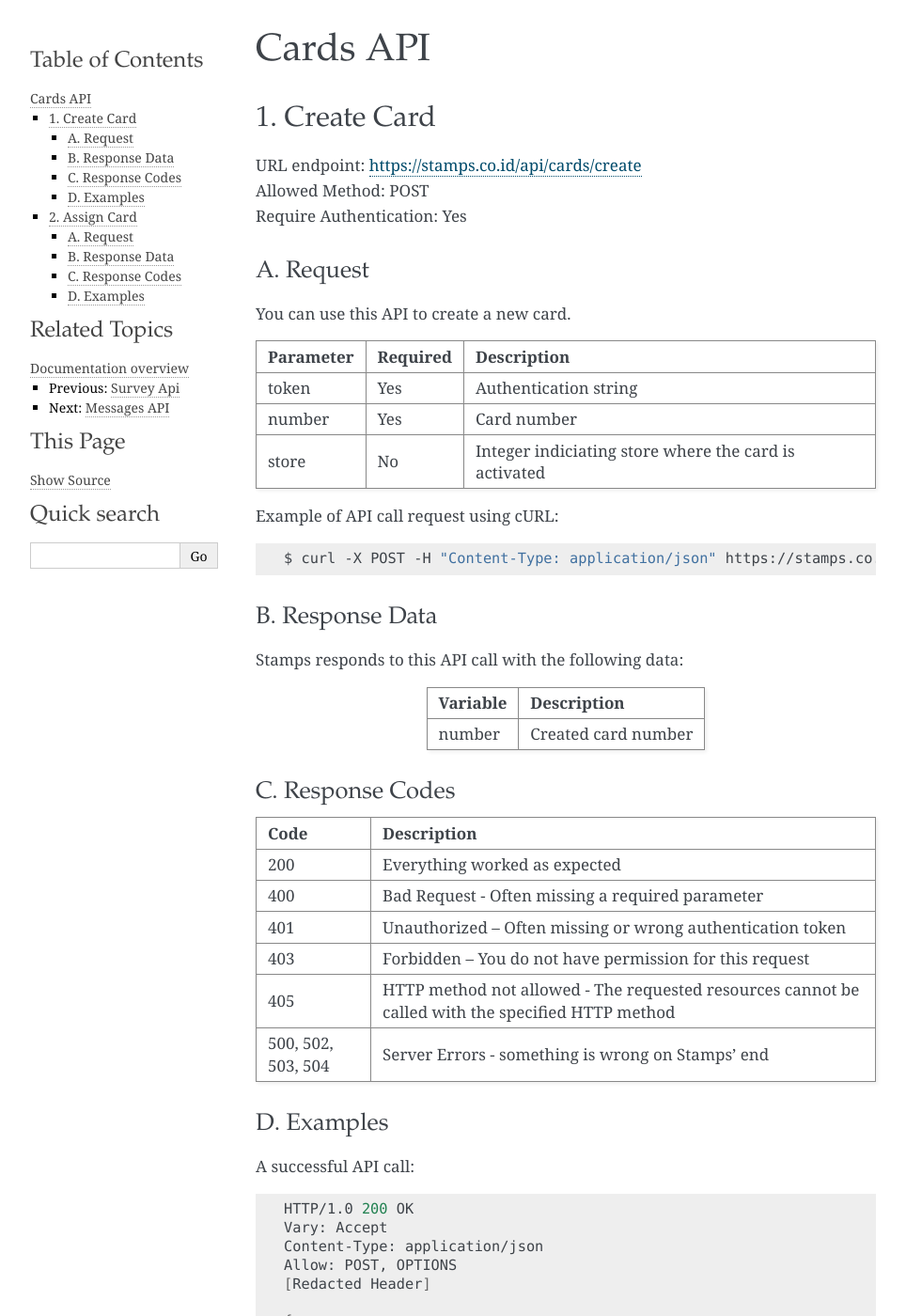
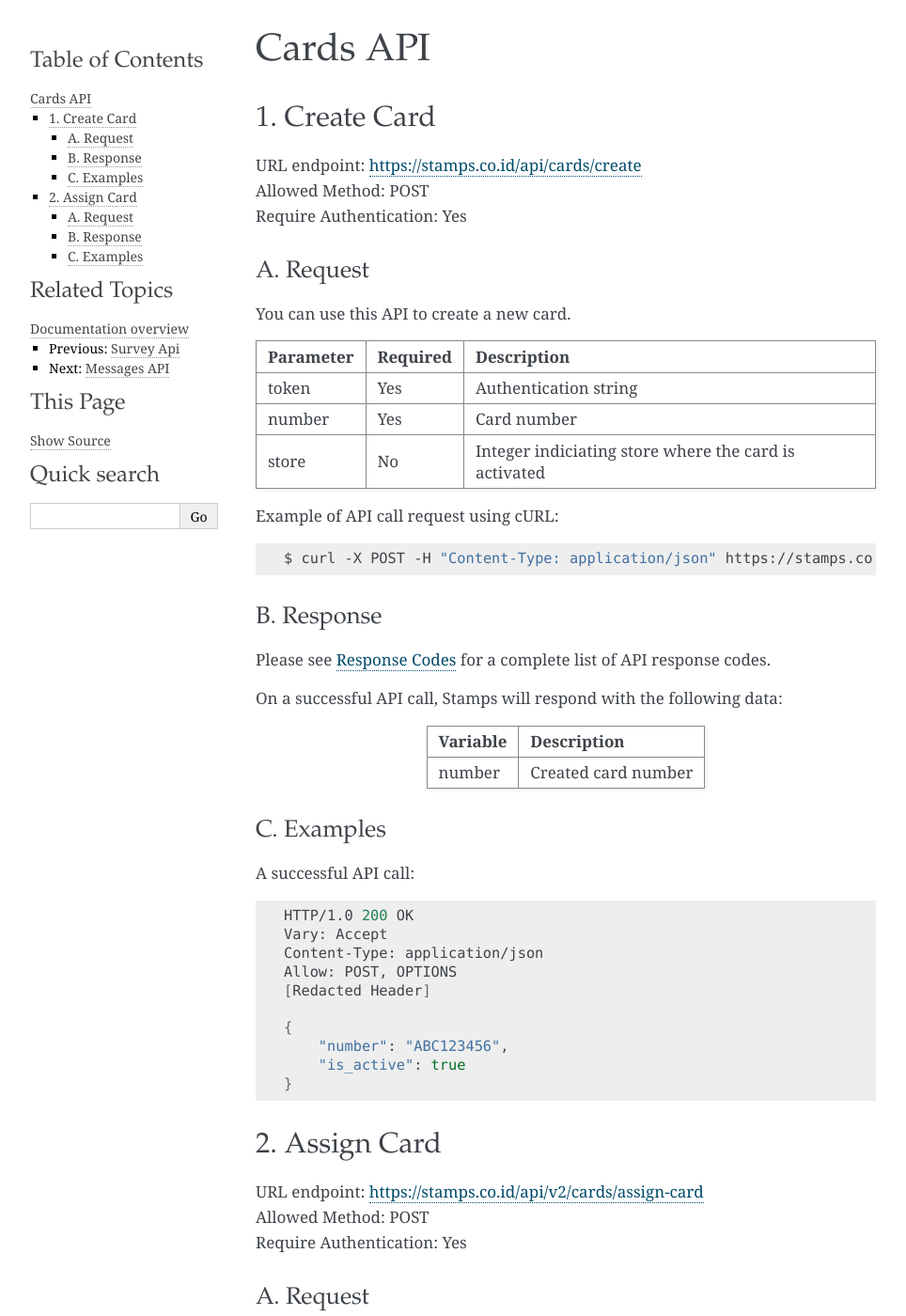
Before and after one commit to ui/stamps-api-docs, a Sphinx documentation site: the page built from source/cards_api.rst, in a window 1280 px wide and 1400 px high. Shown: the whole window at 94% size, without its empty margins (148-1112 px from the left). Built offline with Sphinx 7.4.7, drawn with Linux system fonts in a browser that asks for light colours; some of the changed text lies outside the part shown.

Commit message:
Add response code table in intro page

```diff
--- a/source/cards_api.rst
+++ b/source/cards_api.rst
@@ -28,9 +28,11 @@ Example of API call request using cURL:
     $ curl -X POST -H "Content-Type: application/json" https://stamps.co.id/api/cards/create -i -d '{ "token": "secret", "number": "ABC123456", "store": 1}'
 
 
-B. Response Data
+B. Response
 ----------------
-Stamps responds to this API call with the following data:
+Please see :ref:`response-codes` for a complete list of API response codes.
+
+On a successful API call, Stamps will respond with the following data:
 
 =================== ==============================
 Variable            Description
@@ -38,28 +40,7 @@ Variable            Description
 number              Created card number
 =================== ==============================
 
-
-C. Response Codes
------------------
-
-=================== ==============================
-Code                Description
-=================== ==============================
-200                 Everything worked as expected
-400                 Bad Request - Often missing a
-                    required parameter
-401                 Unauthorized – Often missing or
-                    wrong authentication token
-403                 Forbidden – You do not have
-                    permission for this request
-405                 HTTP method not allowed - The
-                    requested resources cannot be called with the specified HTTP method
-500, 502, 503, 504  Server Errors - something is
-                    wrong on Stamps' end
-=================== ==============================
-
-
-D. Examples
+C. Examples
 -----------
 
 A successful API call:
@@ -105,9 +86,11 @@ Example of API call request using cURL:
     $ curl -X POST -H "Content-Type: application/json" https://stamps.co.id/api/v2/cards/assign-card -i -d '{ "token": "secret", "user": "1", "store": "1", "number": "ABC123456"}'
 
 
-B. Response Data
+B. Response
 ----------------
-Stamps responds to this API call with the following data:
+Please see :ref:`response-codes` for a complete list of API response codes.
+
+On a successful API call, Stamps will respond with the following data:
 
 =================== ==============================
 Variable            Description
@@ -115,28 +98,7 @@ Variable            Description
 card                Various card data
 =================== ==============================
 
-
-C. Response Codes
------------------
-
-=================== ==============================
-Code                Description
-=================== ==============================
-200                 Everything worked as expected
-400                 Bad Request - Often missing a
-                    required parameter
-401                 Unauthorized – Often missing or
-                    wrong authentication token
-403                 Forbidden – You do not have
-                    permission for this request
-405                 HTTP method not allowed - The
-                    requested resources cannot be called with the specified HTTP method
-500, 502, 503, 504  Server Errors - something is
-                    wrong on Stamps' end
-=================== ==============================
-
-
-D. Examples
+C. Examples
 -----------
 
 A successful API call:
```
Also changed, not shown: source/introduction.rst (+19 -0 lines), source/messages_api.rst (+5 -23 lines).
